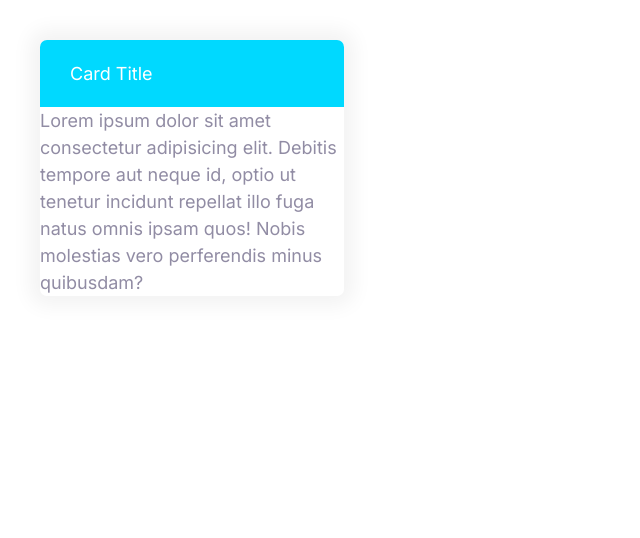
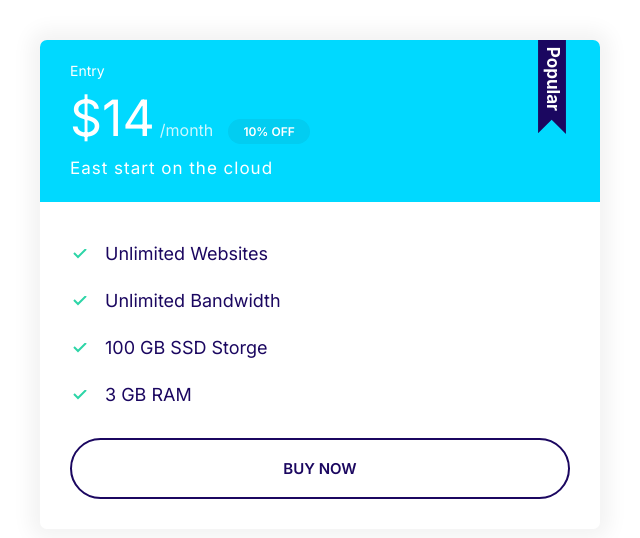
Before and after one commit to amrmezher6002/course-html-css, a plain HTML site: page index.html in a window 1280 px wide. Shown: the whole page, without its empty margins (0-640 px from the left). Drawn offline with Linux system fonts and the light colour scheme.

Commit message:
complete the card with popular img.

```diff
--- a/css/styles.css
+++ b/css/styles.css
@@ -102,6 +102,7 @@ a {
   }
   .badge--small {
     font-size: 1.2rem;
+    padding: 0.5rem 1.5rem;
   }
 }
 /*Lists*/
@@ -112,15 +113,15 @@ a {
 }
 .list--inline .list__item {
   display: inline-block;
-  margin-right: 2rem;
+  margin-right: 1.5rem;
 }
 .list--tick {
   list-style-image: url("/images/tick.svg");
-  padding-left: 3rem;
+  padding-left: 2.5rem;
 }
 .list--tick .list__item {
-  padding-left: 0.5rem;
-  margin-bottom: 1rem;
+  padding-left: 1rem;
+  margin-bottom: 1.5rem;
 }
 @media screen and(min-width:1024px) {
   .list--tick .list__item {
@@ -245,3 +246,56 @@ a {
   background: var(--color-secondary);
   color: #fff;
 }
+.card--secondary .badge--secondary {
+  background: #02cdf1;
+}
+/*Plans*/
+.plan__name {
+  color: #fff;
+  margin: 0;
+  font-weight: 500;
+  font-size: 2.4rem;
+}
+.plan__price {
+  font-size: 6rem;
+}
+.plan__billing-cycle {
+  font-size: 2.4rem;
+  font-weight: 300;
+  opacity: 0.8;
+  margin-right: 1rem;
+}
+.plan__discription {
+  font-size: 2rem;
+  font-weight: 300;
+  letter-spacing: 1px;
+  display: block;
+}
+.plan .list__item {
+  margin-bottom: 2rem;
+}
+.plan--popular .card__header {
+  position: relative;
+}
+.plan--popular .card__header::before {
+  content: url(../images/popular.svg);
+  display: inline-block;
+  width: 40px;
+  position: absolute;
+  top: -6px;
+  right: 5%;
+}
+@media screen and (min-width: 1024px) {
+  .plan__name {
+    font-size: 1.4rem;
+  }
+  .plan__price {
+    font-size: 5rem;
+  }
+  .plan__billing-cycle {
+    font-size: 1.6rem;
+  }
+  .plan__discription {
+    font-size: 1.7rem;
+  }
+}
--- a/index.html
+++ b/index.html
@@ -15,14 +15,25 @@
     <link rel="stylesheet" href="/css/styles.css" />
   </head>
   <body>
-    <div style="width: 30%; padding: 4rem">
-      <div class="card card--secondary">
-        <header class="card__header">Card Title</header>
-        <div class="crad__body">
-          Lorem ipsum dolor sit amet consectetur adipisicing elit. Debitis
-          tempore aut neque id, optio ut tenetur incidunt repellat illo fuga
-          natus omnis ipsam quos! Nobis molestias vero perferendis minus
-          quibusdam?
+    <div class="plan plan--popular">
+      <div style="width: 50%; padding: 4rem">
+        <div class="card card--secondary">
+          <header class="card__header">
+            <h3 class="plan__name">Entry</h3>
+            <span class="plan__price">$14</span>
+            <span class="plan__billing-cycle">/month</span>
+            <span class="badge badge--secondary badge--small">10% OFF</span>
+            <span class="plan__discription">East start on the cloud </span>
+          </header>
+          <div class="card__body">
+            <ul class="list list--tick">
+              <li class="list__item">Unlimited Websites</li>
+              <li class="list__item">Unlimited Bandwidth</li>
+              <li class="list__item">100 GB SSD Storge</li>
+              <li class="list__item">3 GB RAM</li>
+            </ul>
+            <button class="btn btn--outline btn--block">Buy Now</button>
+          </div>
         </div>
       </div>
     </div>
```
Also changed, not shown: components/card.html (+19 -7 lines), images/popular.svg (added).
